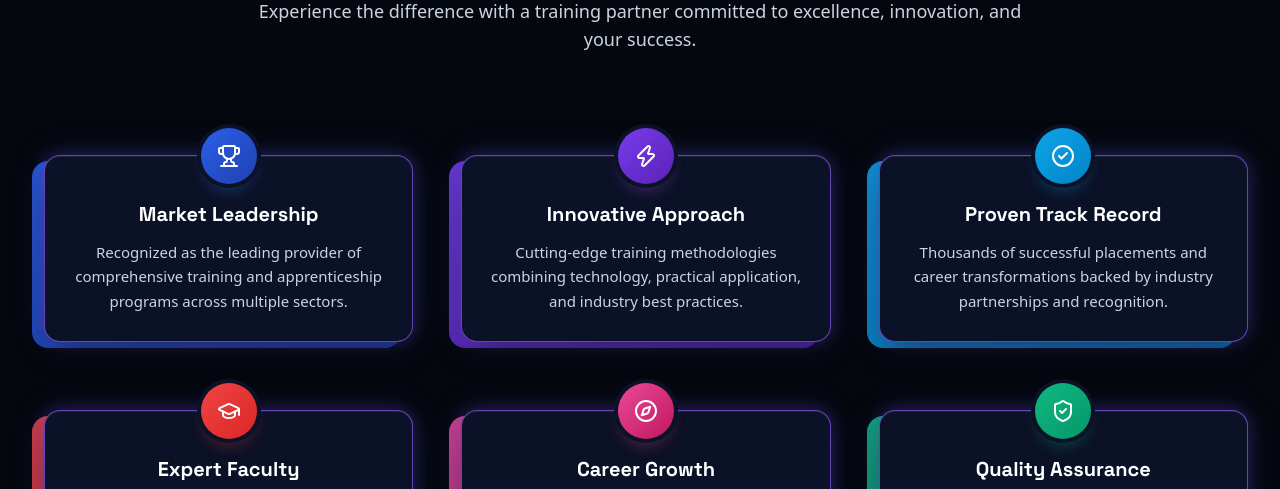
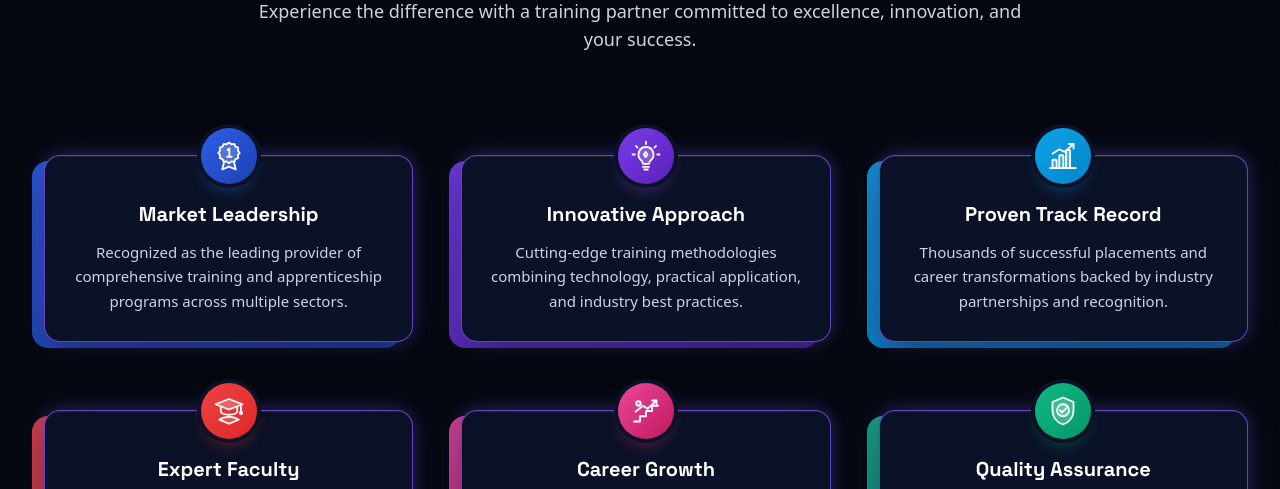
Before and after one commit to Tvadev24/Talentic360.AI, a React (Vite) app: page / in a window 1280 px wide. Shown: the part 10500-10989 px from the top of the page. Built offline with nearby package versions, Linux system fonts and the light colour scheme.

Commit message:
feat: add 6 custom dual-tone SVG icons to WhyChooseUs circular badges

```diff
--- a/src/components/WhyChooseUs.jsx
+++ b/src/components/WhyChooseUs.jsx
@@ -57,6 +57,83 @@ function AnimatedMetricCounter({ targetValue, suffix = '', isVisible }) {
     </span>
   );
 }
+
+/* Custom Brand-Matched SVG Icons for Why Choose Us */
+function MarketLeadershipSvg({ className = 'w-full h-full' }) {
+  return (
+    <svg className={className} viewBox="0 0 48 48" fill="none" stroke="currentColor" strokeWidth="2.4" strokeLinecap="round" strokeLinejoin="round">
+      <path d="M24 6l3.2 2.4 3.9-.6 1.5 3.6 3.7 1.4-.5 3.9 2.4 3.1-2.4 3.1.5 3.9-3.7 1.4-1.5 3.6-3.9-.6L24 33.6l-3.2-2.4-3.9.6-1.5-3.6-3.7-1.4.5-3.9L9.8 19.8l2.4-3.1-.5-3.9 3.7-1.4 1.5-3.6 3.9.6L24 6z" fill="currentColor" fillOpacity="0.2" />
+      <path d="M22 16l2.5-2v11M21.5 25h6" />
+      <path d="M17.5 31.5L15 42l9-3.8 9 3.8-2.5-10.5" fill="currentColor" fillOpacity="0.14" />
+    </svg>
+  );
+}
+
+function InnovativeApproachSvg({ className = 'w-full h-full' }) {
+  return (
+    <svg className={className} viewBox="0 0 48 48" fill="none" stroke="currentColor" strokeWidth="2.4" strokeLinecap="round" strokeLinejoin="round">
+      <path d="M24 5v3M10.5 10.5l2.2 2.2M37.5 10.5l-2.2 2.2M6 22h3M39 22h3" />
+      <path d="M24 12a10 10 0 0 0-6.5 17.6c1.4 1.3 2.2 2.9 2.5 4.9h8c.3-2 1.1-3.6 2.5-4.9A10 10 0 0 0 24 12z" fill="currentColor" fillOpacity="0.2" />
+      <path d="M21 22l2.5-3.5L26 22l-2.5 3.5L21 22z" fill="currentColor" fillOpacity="0.35" />
+      <path d="M20 38.5h8M21.5 42h5" />
+    </svg>
+  );
+}
+
+function ProvenTrackRecordSvg({ className = 'w-full h-full' }) {
+  return (
+    <svg className={className} viewBox="0 0 48 48" fill="none" stroke="currentColor" strokeWidth="2.4" strokeLinecap="round" strokeLinejoin="round">
+      <path d="M7 40h34" />
+      <rect x="10" y="29" width="5.5" height="11" rx="1" fill="currentColor" fillOpacity="0.18" />
+      <rect x="19" y="23" width="5.5" height="17" rx="1" fill="currentColor" fillOpacity="0.22" />
+      <rect x="28" y="16" width="5.5" height="24" rx="1" fill="currentColor" fillOpacity="0.28" />
+      <path d="M10 21l9-6 7 3.5L38 8" />
+      <path d="M32 8h6v6" />
+    </svg>
+  );
+}
+
+function ExpertFacultySvg({ className = 'w-full h-full' }) {
+  return (
+    <svg className={className} viewBox="0 0 48 48" fill="none" stroke="currentColor" strokeWidth="2.4" strokeLinecap="round" strokeLinejoin="round">
+      <path d="M6 15l18-7 18 7-18 7L6 15z" fill="currentColor" fillOpacity="0.22" />
+      <path d="M13 18v6.5c0 2.5 5 4.5 11 4.5s11-2 11-4.5V18" />
+      <path d="M40 16v9" />
+      <circle cx="40" cy="26.5" r="1.5" fill="currentColor" />
+      <path d="M11 35.5c3.5-2.5 8-3.8 13-3.8s9.5 1.3 13 3.8l-13 5.5-13-5.5z" fill="currentColor" fillOpacity="0.15" />
+    </svg>
+  );
+}
+
+function CareerGrowthSvg({ className = 'w-full h-full' }) {
+  return (
+    <svg className={className} viewBox="0 0 48 48" fill="none" stroke="currentColor" strokeWidth="2.4" strokeLinecap="round" strokeLinejoin="round">
+      <path d="M8 38h8v-7h8v-7h8v-7h8" />
+      <path d="M10 25l10-8 6 4 12-11" />
+      <path d="M32 10h6v6" />
+      <circle cx="14" cy="14" r="3" fill="currentColor" fillOpacity="0.25" />
+    </svg>
+  );
+}
+
+function QualityAssuranceSvg({ className = 'w-full h-full' }) {
+  return (
+    <svg className={className} viewBox="0 0 48 48" fill="none" stroke="currentColor" strokeWidth="2.4" strokeLinecap="round" strokeLinejoin="round">
+      <path d="M24 6l14 6v10.5c0 9.8-6 16.8-14 19.5-8-2.7-14-9.7-14-19.5V12l14-6z" fill="currentColor" fillOpacity="0.2" />
+      <circle cx="24" cy="23" r="8" fill="currentColor" fillOpacity="0.15" />
+      <path d="M20 23l2.8 2.8 5.7-5.7" />
+    </svg>
+  );
+}
+
+const whyChooseIconMap = {
+  'Market Leadership': MarketLeadershipSvg,
+  'Innovative Approach': InnovativeApproachSvg,
+  'Proven Track Record': ProvenTrackRecordSvg,
+  'Expert Faculty': ExpertFacultySvg,
+  'Career Growth': CareerGrowthSvg,
+  'Quality Assurance': QualityAssuranceSvg
+};
 
 export default function WhyChooseUs({ onGetStarted }) {
   const metricsRef = useRef(null);
@@ -158,7 +235,7 @@ export default function WhyChooseUs({ onGetStarted }) {
         {/* 6 Layered Offset Cards (Matching Reference Format) */}
         <div className="grid grid-cols-1 md:grid-cols-2 lg:grid-cols-3 gap-x-9 gap-y-14 pt-10 mb-20">
           {siteData.whyChooseUs.map((card, idx) => {
-            const Icon = iconMap[card.icon] || ShieldCheck;
+            const Icon = whyChooseIconMap[card.title] || iconMap[card.icon] || ShieldCheck;
 
             const cardThemes = [
               {
@@ -206,9 +283,9 @@ export default function WhyChooseUs({ onGetStarted }) {
                 <div className="relative z-10 h-full rounded-2xl pt-11 pb-7 px-7 bg-white dark:bg-[#0b1126] border border-slate-200/90 dark:border-slate-700/80 shadow-[0_12px_30px_rgba(15,23,42,0.08)] dark:shadow-[0_14px_34px_rgba(0,0,0,0.45)] translate-y-1.5 group-hover:-translate-y-3 group-hover:translate-x-1.5 group-hover:shadow-[0_22px_45px_rgba(15,23,42,0.16)] dark:group-hover:shadow-[0_22px_45px_rgba(0,0,0,0.65)] transition-all duration-300 ease-out">
                   {/* Top-Centered Floating Circular Icon Badge */}
                   <div
-                    className={`absolute -top-7 left-1/2 -translate-x-1/2 w-14 h-14 rounded-full flex items-center justify-center text-white shadow-lg ring-4 ring-white dark:ring-[#0b1126] group-hover:scale-110 transition-transform duration-300 ${theme.badge}`}
+                    className={`absolute -top-7 left-1/2 -translate-x-1/2 w-14 h-14 p-2.5 rounded-full flex items-center justify-center text-white shadow-lg ring-4 ring-white dark:ring-[#0b1126] group-hover:scale-110 transition-transform duration-300 ${theme.badge}`}
                   >
-                    <Icon className="w-6 h-6" />
+                    <Icon className="w-full h-full" />
                   </div>
 
                   {/* Centered Title */}
```
